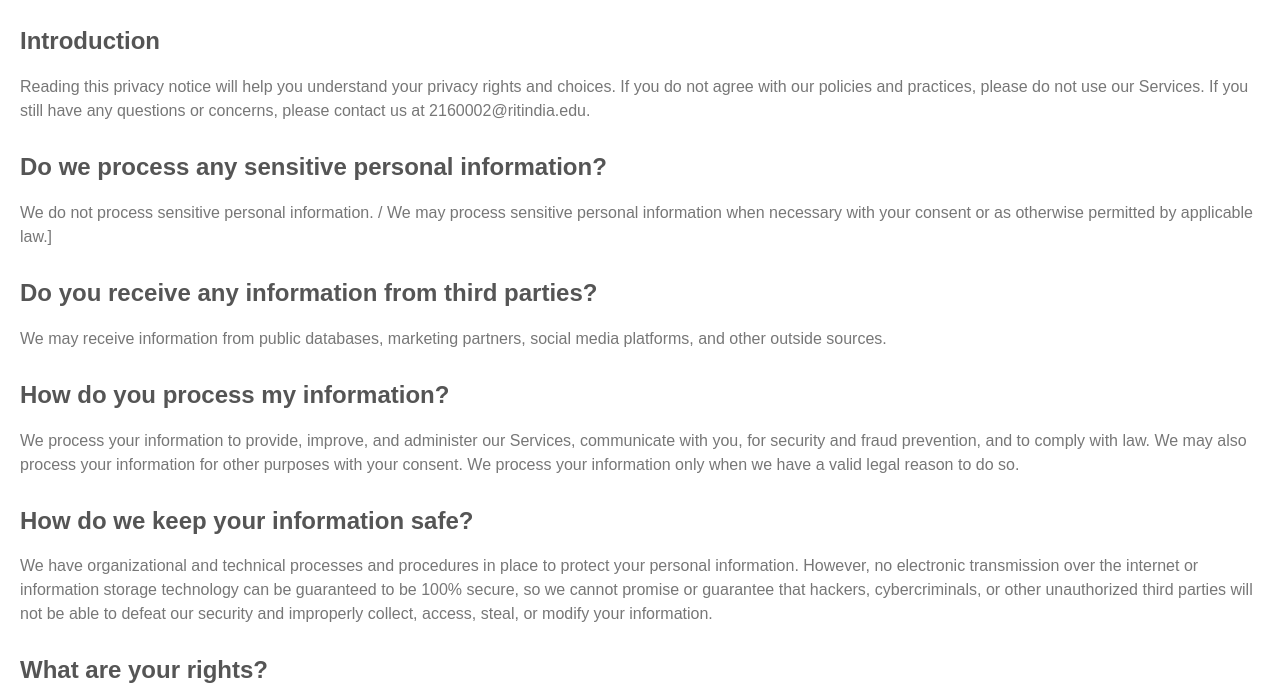
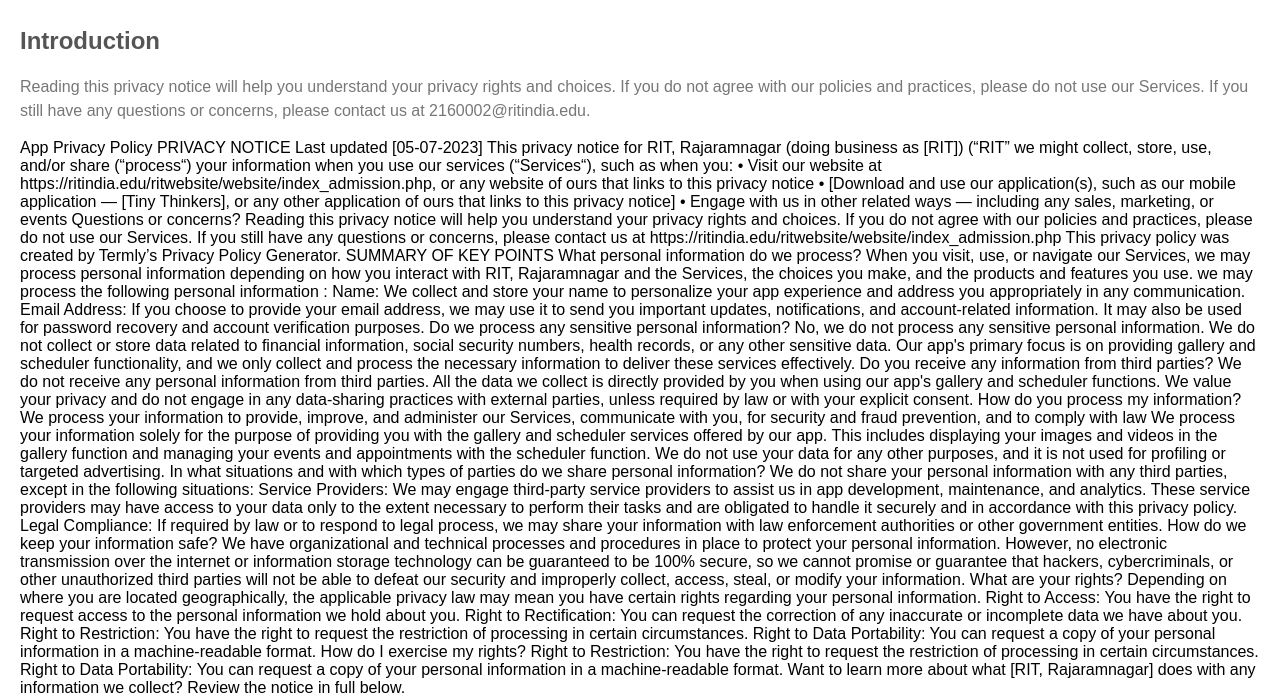
Before and after one commit to saurabhsensai/PrivacyPolicy, a plain HTML site: page index.html in a window 1280 px wide. Shown: the part 120-815 px from the top of the page. Drawn offline with Linux system fonts and the light colour scheme.

Commit message:
Update index.html

```diff
--- a/index.html
+++ b/index.html
@@ -38,23 +38,42 @@
      If you still have any questions or concerns, please contact us at 2160002@ritindia.edu.</p>
 
 
-  <h2>Do we process any sensitive personal information? </h2>
-  <p>We do not process sensitive personal information. / We may process sensitive personal information when necessary with your consent or as otherwise permitted by applicable law.]</p>
-
-  <h2>Do you receive any information from third parties? </h2>
-  <p>We may receive information from public databases, marketing partners, social media platforms, and other outside sources.</p>
-
-  <h2>How do you process my information? </h2>
-  <p>We process your information to provide, improve, and administer our Services, communicate with you, for security and fraud prevention, and to comply with law. We may also process your information for other purposes with your consent. We process your information only when we have a valid legal reason to do so.</p>
-
-  <h2>How do we keep your information safe?  </h2>
-  <p>We have organizational and technical processes and procedures in place to protect your personal information. However, no electronic transmission over the internet or information storage technology can be guaranteed to be 100% secure, so we cannot promise or guarantee that hackers, cybercriminals, or other unauthorized third parties will not be able to defeat our security and improperly collect, access, steal, or modify your information.</p>
-
-  <h2>What are your rights? </h2>
-  <p>Depending on where you are located geographically, the applicable privacy law may mean you have certain rights regarding your personal information</p>
-
-  <h2>How do I exercise my rights?</h2>
-  <p>The easiest way to exercise your rights is by filling out our data subject request form available here: , or by contacting us. We will consider and act upon any request in accordance with applicable data protection laws.
+  App Privacy Policy PRIVACY NOTICE Last updated [05-07-2023] This privacy notice for RIT, Rajaramnagar (doing business as [RIT])
+  (“RIT” we might collect, store, use, and/or share (“process“) your information when you use our services (“Services“), such as when you:
+  • Visit our website at https://ritindia.edu/ritwebsite/website/index_admission.php, or any website of ours that links to this privacy notice
+  • [Download and use our application(s), such as our mobile application — [Tiny Thinkers], or any other application of ours that links to this
+  privacy notice] • Engage with us in other related ways ― including any sales, marketing, or events Questions or concerns? Reading this privacy
+  notice will help you understand your privacy rights and choices. If you do not agree with our policies and practices, please do not use our Services.
+  If you still have any questions or concerns, please contact us at https://ritindia.edu/ritwebsite/website/index_admission.php This privacy policy was
+  created by Termly’s Privacy Policy Generator. SUMMARY OF KEY POINTS What personal information do we process? When you visit, use, or navigate our Services,
+  we may process personal information depending on how you interact with RIT, Rajaramnagar and the Services, the choices you make, and the products and features
+  you use. we may process the following personal information : Name: We collect and store your name to personalize your app experience and address
+  you appropriately in any communication. Email Address: If you choose to provide your email address, we may use it to send you important updates,
+  notifications, and account-related information. It may also be used for password recovery and account verification purposes. Do we process any
+  sensitive personal information? No, we do not process any sensitive personal information. We do not collect or store data related to financial information,
+  social security numbers, health records, or any other sensitive data. Our app's primary focus is on providing gallery and scheduler functionality, and we
+  only collect and process the necessary information to deliver these services effectively. Do you receive any information from third parties? We do not receive
+  any personal information from third parties. All the data we collect is directly provided by you when using our app's gallery and scheduler functions. We value
+  your privacy and do not engage in any data-sharing practices with external parties, unless required by law or with your explicit consent. How do you process my
+  information? We process your information to provide, improve, and administer our Services, communicate with you, for security and fraud prevention, and to comply
+  with law We process your information solely for the purpose of providing you with the gallery and scheduler services offered by our app. This includes displaying
+  your images and videos in the gallery function and managing your events and appointments with the scheduler function. We do not use your data for any other
+  purposes, and it is not used for profiling or targeted advertising. In what situations and with which types of parties do we share personal information?
+  We do not share your personal information with any third parties, except in the following situations: Service Providers: We may engage third-party service
+  providers to assist us in app development, maintenance, and analytics. These service providers may have access to your data only to the extent necessary to
+  perform their tasks and are obligated to handle it securely and in accordance with this privacy policy. Legal Compliance: If required by law or to respond to
+  legal process, we may share your information with law enforcement authorities or other government entities. How do we keep your information safe? We have
+  organizational and technical processes and procedures in place to protect your personal information. However, no electronic transmission over the internet or
+  information storage technology can be guaranteed to be 100% secure, so we cannot promise or guarantee that hackers, cybercriminals, or other unauthorized third
+  parties will not be able to defeat our security and improperly collect, access, steal, or modify your information. What are your rights? Depending on where you
+  are located geographically, the applicable privacy law may mean you have certain rights regarding your personal information. Right to Access: You have the right
+  to request access to the personal information we hold about you. Right to Rectification: You can request the correction of any inaccurate or incomplete data we
+  have about you. Right to Restriction: You have the right to request the restriction of processing in certain circumstances. Right to Data Portability: You can
+  request a copy of your personal information in a machine-readable format. How do I exercise my rights? Right to Restriction: You have the right to request the
+  restriction of processing in certain circumstances. Right to Data Portability: You can request a copy of your personal information in a machine-readable format.
+  Want to learn more about what [RIT, Rajaramnagar] does with any information we collect? Review the notice in full below.
+  <p>The easiest way to exercise your rights is by filling out our data subject request form available here: , or by contacting us. We will consider and act upon
+    any request in accordance with applicable data protection laws.
     Want to learn more about what RIT, Rajaramnagar does with any information we collect? Review the notice in full below.
     </p>
 </body>
```
